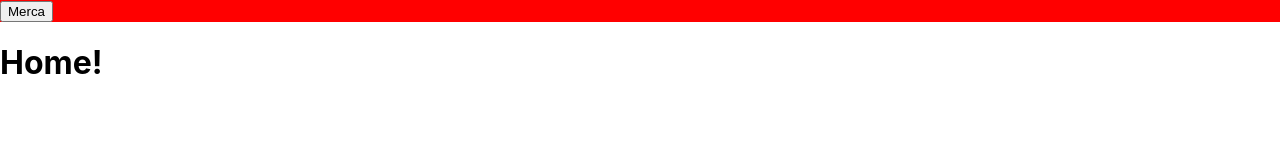
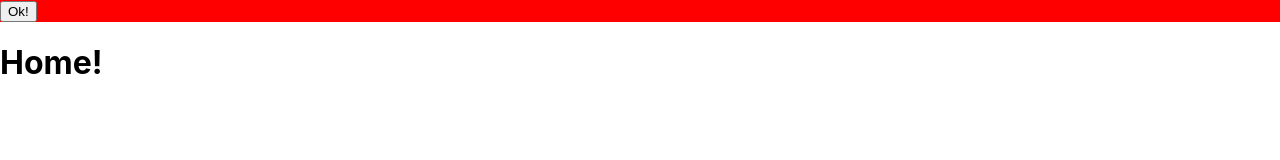
Before and after one commit to LucasMarelli/Router, a React (Create React App) app in the folder custom-router/: page / in a window 1280 px wide. Shown: the top 160 px of the page. Built offline with nearby package versions, Linux system fonts and the light colour scheme.

Commit message:
Button Name changed

```diff
--- a/custom-router/src/App.js
+++ b/custom-router/src/App.js
@@ -22,7 +22,7 @@ function App() {
     <BrowserRouter>
       <div style={{ background: "red"}}>
       <Link to="/hola">
-        <button>Merca</button>
+        <button>Ok!</button>
       </Link>
       </div>
       <Routes>
```
